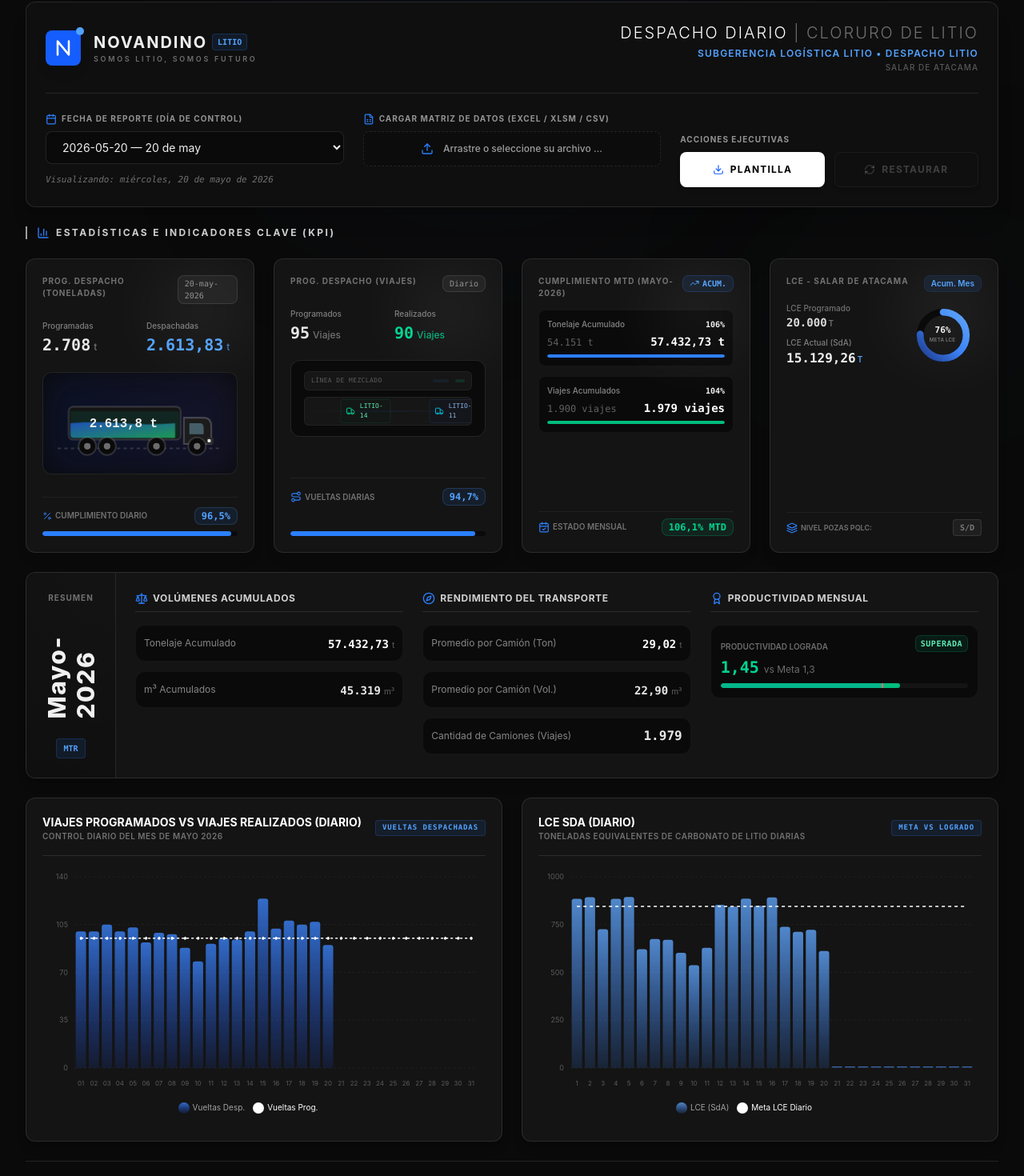
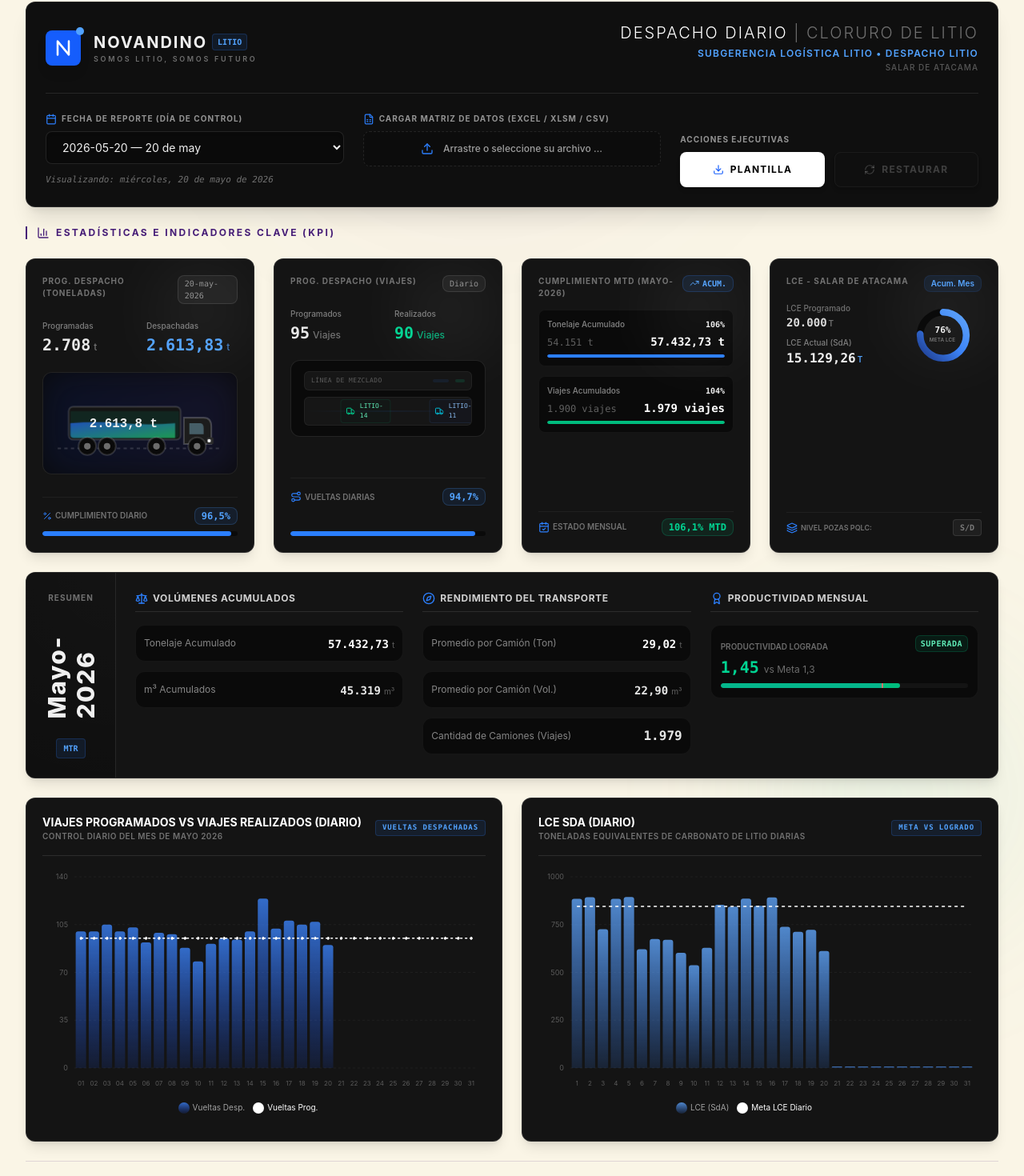
Before and after one commit to MushuAlberto/LCE, a React (Vite) app: page / in a window 1280 px wide. Shown: the part 30-1500 px from the top of the page at 80% size. Built offline with nearby package versions, Linux system fonts and the light colour scheme.

Commit message:
Update App.tsx

```diff
--- a/src/App.tsx
+++ b/src/App.tsx
@@ -62,13 +62,22 @@ export default function App() {
         throw new Error("No se encontraron registros de días válidos.");
       }
 
-      setLogs(parsed.logs);
+      // Deduplicate parsed logs by date to solve Recharts & dropdown options duplicate key errors safely
+      const uniqueLogsMap = new Map<string, typeof parsed.logs[0]>();
+      parsed.logs.forEach(log => {
+        if (log.fecha) {
+          uniqueLogsMap.set(log.fecha, log);
+        }
+      });
+      const uniqueLogs = Array.from(uniqueLogsMap.values()).sort((a, b) => a.fecha.localeCompare(b.fecha));
+
+      setLogs(uniqueLogs);
       setExcelOverrides(parsed.overrides || null);
       setIsCustomFileLoaded(true);
       setFileName(file.name);
 
       // Auto-select the last parsed date so the dashboard isn't blank
-      const lastDate = parsed.logs[parsed.logs.length - 1]?.fecha || "2026-05-20";
+      const lastDate = uniqueLogs[uniqueLogs.length - 1]?.fecha || "2026-05-20";
       setSelectedDate(lastDate);
     } catch (err: any) {
       console.error(err);
@@ -90,26 +99,26 @@ export default function App() {
   };
 
   return (
-    <div className="min-h-screen bg-[#0A0A0A] text-[#F0F0F0] p-4 sm:p-6 lg:p-8 font-sans antialiased selection:bg-white/10">
+    <div className="min-h-screen bg-calido text-tecnico p-4 sm:p-6 lg:p-8 font-sans antialiased selection:bg-nucleo/10 relative">
 
-      {/* Subtle modern corporate radial highlight */}
-      <div className="absolute top-0 left-1/4 w-[35rem] h-[35rem] bg-blue-950/15 rounded-full blur-[120px] pointer-events-none -translate-y-1/2" />
-      <div className="absolute bottom-1/4 right-0 w-[20rem] h-[20rem] bg-slate-900/10 rounded-full blur-[100px] pointer-events-none" />
+      {/* Subtle modern corporate radial highlight in brand purple / aquamarine */}
+      <div className="absolute top-0 left-1/4 w-[35rem] h-[35rem] bg-nucleo/5 rounded-full blur-[120px] pointer-events-none -translate-y-1/2" />
+      <div className="absolute bottom-1/4 right-0 w-[20rem] h-[20rem] bg-litio/10 rounded-full blur-[100px] pointer-events-none" />
 
       {/* Main Container */}
       <div className="max-w-7xl mx-auto space-y-6 relative z-10">
 
         {/* Error Alert Display */}
         {errorNotice && (
-          <div className="bg-rose-950/30 border border-rose-500/20 text-rose-200 px-6 py-4 rounded-xl flex items-center gap-4 shadow-xl">
-            <AlertCircle className="w-5 h-5 text-rose-400 flex-shrink-0" />
+          <div className="bg-rose-50 border border-rose-200 text-rose-900 px-6 py-4 rounded-xl flex items-center gap-4 shadow-md">
+            <AlertCircle className="w-5 h-5 text-rose-600 flex-shrink-0" />
             <div className="flex-1">
-              <h4 className="font-bold text-xs uppercase tracking-widest">Error de Estructura de Datos</h4>
-              <p className="text-xs text-rose-300 mt-0.5">{errorNotice}</p>
+              <h4 className="font-bold text-xs uppercase tracking-widest text-rose-950">Error de Estructura de Datos</h4>
+              <p className="text-xs text-rose-700 mt-0.5">{errorNotice}</p>
             </div>
             <button
               onClick={() => setErrorNotice(null)}
-              className="text-[10px] font-bold uppercase tracking-widest px-2.5 py-1 bg-white/5 hover:bg-white/10 rounded border border-white/10 active:scale-95 transition-all text-white/80"
+              className="text-[10px] font-bold uppercase tracking-widest px-2.5 py-1 bg-rose-100 hover:bg-rose-200 rounded border border-rose-200 active:scale-95 transition-all text-rose-900"
             >
               Descartar
             </button>
@@ -129,9 +138,9 @@ export default function App() {
         />
 
         {/* SECTION: Quick Status Overview Title */}
-        <div className="flex items-center gap-2 select-none border-l-2 border-white/60 pl-3">
-          <BarChart3 className="w-4 h-4 text-blue-500" />
-          <h2 className="text-xs font-bold tracking-[0.2em] text-white/80 uppercase">
+        <div className="flex items-center gap-2 select-none border-l-2 border-nucleo pl-3">
+          <BarChart3 className="w-4 h-4 text-nucleo" />
+          <h2 className="text-xs font-bold tracking-[0.2em] text-nucleo uppercase">
             Estadísticas e Indicadores Clave (KPI)
           </h2>
         </div>
@@ -146,7 +155,7 @@ export default function App() {
         <DashboardCharts logs={logs} selectedDate={selectedDate} />
 
         {/* Sticky Executive Footer with general helpful notes */}
-        <footer className="pt-8 pb-4 text-center border-t border-white/10 select-none text-[9px] tracking-[0.3em] text-white/30 uppercase">
+        <footer className="pt-8 pb-4 text-center border-t border-nucleo/15 select-none text-[9px] tracking-[0.3em] text-tecnico/40 uppercase">
           <p className="font-sans">
             Tablero Gerencial de Control &bull; Novandino Litio &copy; {new Date().getFullYear()} &bull; Confidencial e Interno
           </p>
```
